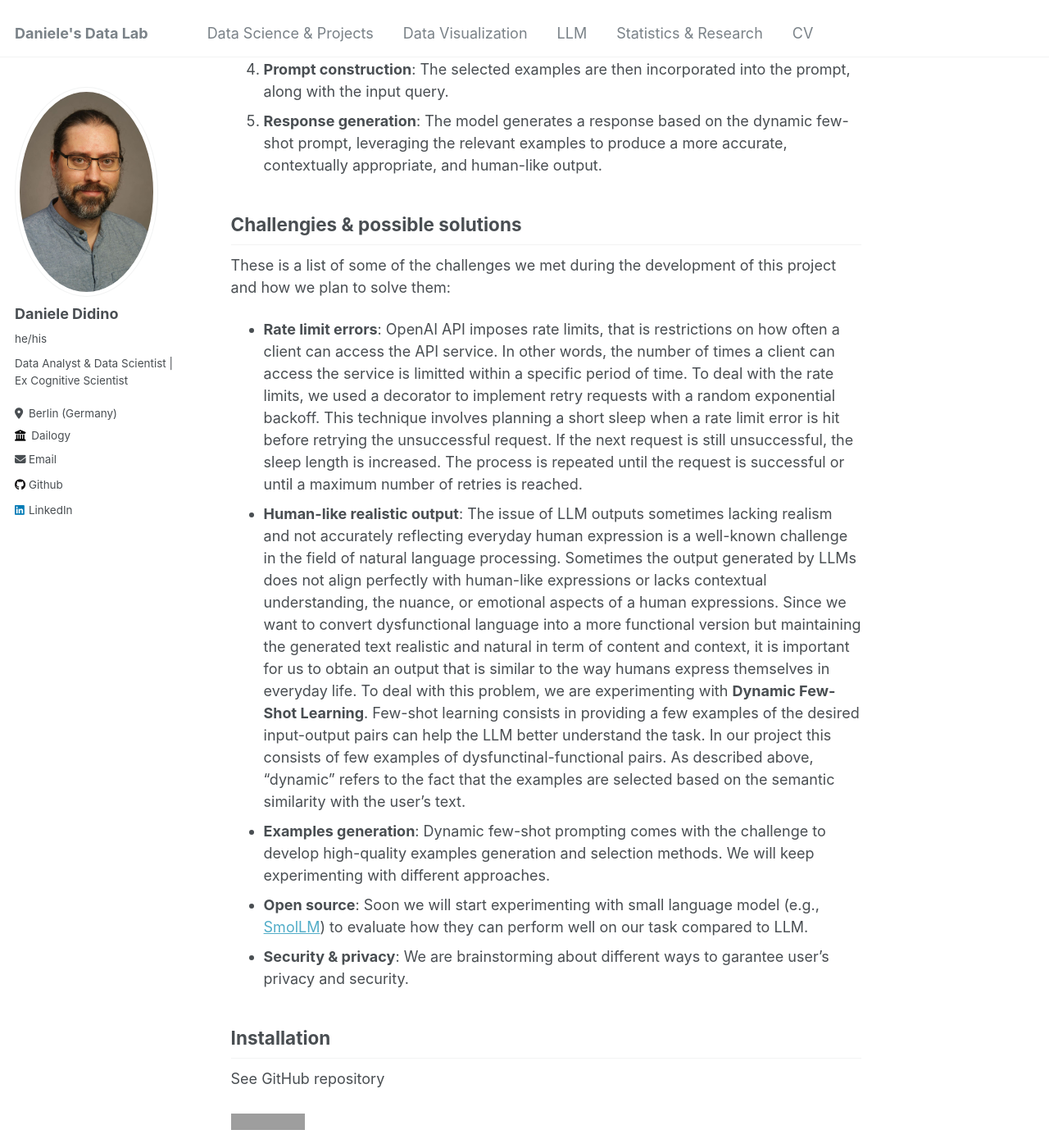
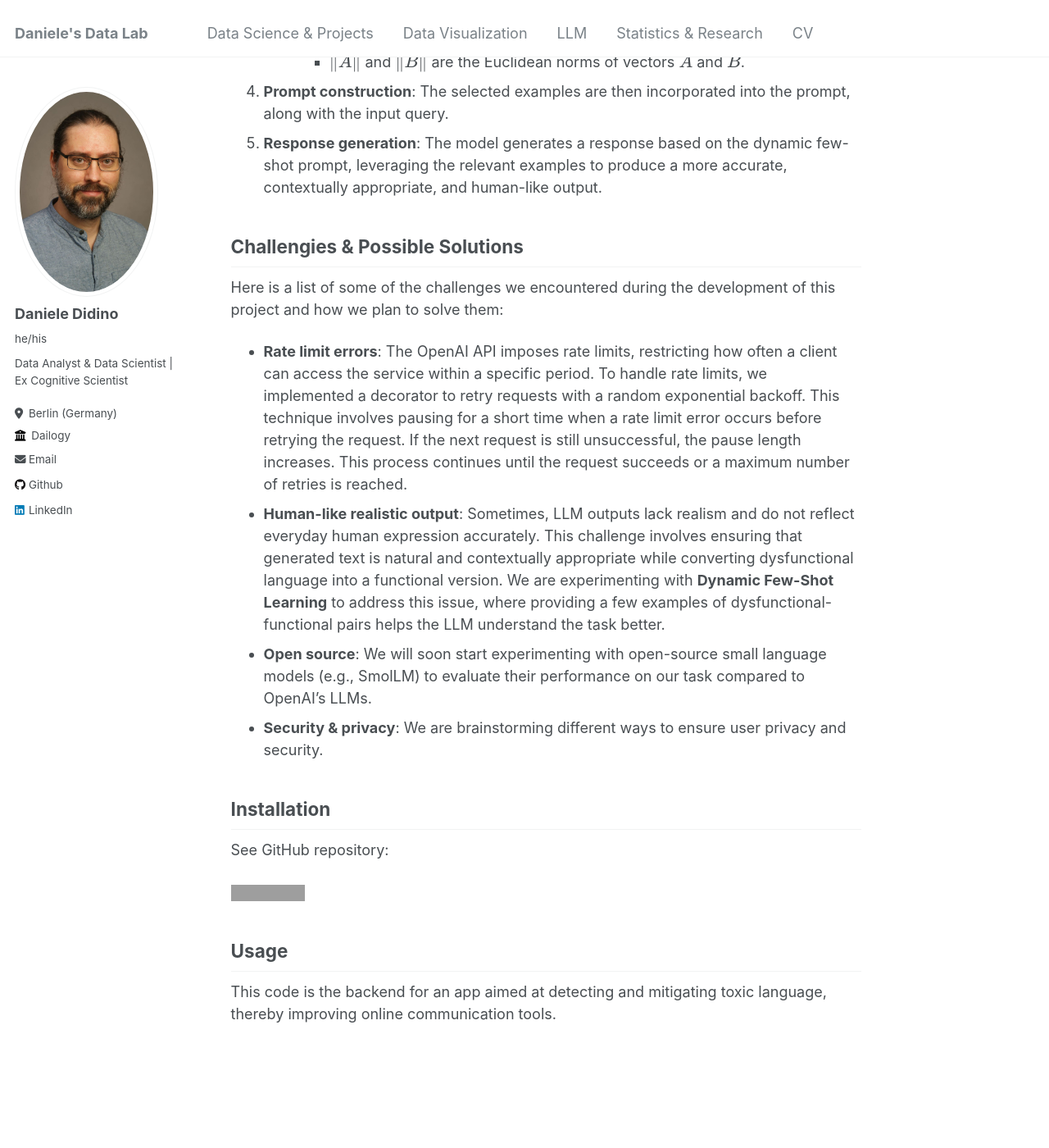
Before and after one commit to DanieleDidino/DanieleDidino.github.io, a Jekyll site: the page built from dailogy/dailogy_app.md, in a window 1280 px wide and 1400 px high, scrolled down 2151 px. Shown: the whole window at 82% size. Built offline with Jekyll 4.4.1, drawn with Linux system fonts in a browser that asks for light colours; our own code applies the rules of GitHub Pages for plain Markdown files; some of the changed text lies outside the part shown; grey boxes are pictures that could not be loaded.

Commit message:
correct dailogy_app.md and add Evaluation Methohds to dailogy.md

```diff
--- a/dailogy/dailogy_app.md
+++ b/dailogy/dailogy_app.md
@@ -19,28 +19,26 @@ Here is the GitHub repository:
 - [Objective](#objective)
 - [Description](#description)
 - [Dynamic few-shot prompting](#dynamic-few-shot-prompting)
-- [Challengies \& possible solutions](#challengies--possible-solutions)
+- [Challengies \& Possible Solutions](#challengies--possible-solutions)
 - [Installation](#installation)
 - [Usage](#usage)
 
 ## Objective
 
-This repository includes an app developed to transform dysfunctional and toxic language into more respectful and inclusive language.
-Currently, our focus is particularly on interactions between couples or ex-couples who need to communicate regularly.
-Our goal is to develop tools for detecting and mitigating such language, thereby promoting more respectful and inclusive conversations.
+This repository includes an app developed to transform dysfunctional and toxic language into more respectful and inclusive language. Our current focus is particularly on interactions between couples or ex-couples who need to communicate regularly. Our goal is to develop tools for detecting and mitigating such language, thereby promoting more respectful and inclusive conversations.
 
 ## Description
 
-We are still prototyping and developing the app, and exploring new opportunities (e.g., apply small language models to our goals, such as [SmolLM](https://huggingface.co/HuggingFaceTB/SmolLM-1.7B)). Currently, we developed an API using [FastAPI](https://fastapi.tiangolo.com/) and deployed it on [Heroku](https://www.heroku.com/). To transform text into functional and respectful language, we employ `gpt-3.5-turbo`, a Large Language Model (LLM) accessed through the OpenAI API. We are testing the efficacy of dynamic few-shot prompting.
+We are still prototyping and developing the app, and exploring new opportunities (e.g., applying small language models to our goals, such as [SmolLM](https://huggingface.co/HuggingFaceTB/SmolLM-1.7B)). Currently, we have developed an API using [FastAPI](https://fastapi.tiangolo.com/) and deployed it on [Heroku](https://www.heroku.com/). To transform text into functional and respectful language, we employ `gpt-3.5-turbo`, a Large Language Model (LLM) accessed through the OpenAI API. We are testing the efficacy of dynamic few-shot prompting.
 
 ## Dynamic few-shot prompting
 
-**Dynamic few-shot prompting** is a technique that aims to improve the performance of LLMs by providing them with a small number of relevant examples tailored to the specific task. Unlike traditional few-shot learning, where the examples are static and predefined, dynamic few-shot prompting selects or generates examples on the fly based on the input query. The LLM is provided with a few example inputs (examples of dysfunctional language in our project) and their corresponding outputs (the functional versions of those examples) to improve the model's understanding of the task and the context. This approach helps the LLM generate more accurate and contextually appropriate responses.
+**Dynamic few-shot prompting** is a technique that aims to improve the performance of LLMs by providing them with a small number of relevant examples tailored to the specific task. Unlike traditional few-shot learning, where the examples are static and predefined, dynamic few-shot prompting selects or generates examples on the fly based on the input query. The LLM is provided with a few example inputs (examples of dysfunctional language in our project) and their corresponding outputs (the functional versions of those examples) to improve the model's understanding of the task and context. This approach helps the LLM generate more accurate and contextually appropriate responses.
 
 How we implemented it:
-1. **Example generation**: We generated a small database of examples, consisting of synthetic data consisting of 200/300 dysfunctional-functional pairs. A description of the module that generated the examples can be found [here](/dailogy/synthetic_data/).
-2. **Input Embedding**: We embed the input query using the `text-embedding-3-small` model (from OpenAI).
-3. **Example selection**: We select a small number of relevant examples that match the query context. These examples are retrieved from the database, generated at point 1. Using **cosine similarity**, we find and retrieve from the database the examples most semantically similar to the query.
+1. **Example generation**: We created a small database of synthetic data, consisting of 200-300 dysfunctional-functional pairs. A description of the module that generated the examples can be found [here](/dailogy/synthetic_data/).
+2. **Input Embedding**: We embed the input query using the `text-embedding-3-small` model from OpenAI.
+3. **Example selection**: We select a small number of relevant examples that match the query context. These examples are retrieved from the database generated in the first step. Using **cosine similarity**, we find and retrieve from the database the examples most semantically similar to the query.
    - The **cosine similarity** between two vectors A and B is calculated as:
 
      $$
@@ -54,22 +52,20 @@ How we implemented it:
 4. **Prompt construction**: The selected examples are then incorporated into the prompt, along with the input query.
 5. **Response generation**: The model generates a response based on the dynamic few-shot prompt, leveraging the relevant examples to produce a more accurate, contextually appropriate, and human-like output.
 
-## Challengies & possible solutions
+## Challengies & Possible Solutions
 
-These is a list of some of the challenges we met during the development of this project and how we plan to solve them:
-
-- **Rate limit errors**: OpenAI API imposes rate limits, that is restrictions on how often a client can access the API service. In other words, the number of times a client can access the service is limitted within a specific period of time. To deal with the rate limits, we used a decorator to implement retry requests with a random exponential backoff. This technique involves planning a short sleep when a rate limit error is hit before retrying the unsuccessful request. If the next request is still unsuccessful, the sleep length is increased. The process is repeated until the request is successful or until a maximum number of retries is reached.
-- **Human-like realistic output**: The issue of LLM outputs sometimes lacking realism and not accurately reflecting everyday human expression is a well-known challenge in the field of natural language processing. Sometimes the output generated by LLMs does not align perfectly with human-like expressions or lacks contextual understanding, the nuance, or emotional aspects of a human expressions. Since we want to convert dysfunctional language into a more functional version but maintaining the generated text realistic and natural in term of content and context, it is important for us to obtain an output that is similar to the way humans express themselves in everyday life. To deal with this problem, we are experimenting with **Dynamic Few-Shot Learning**. Few-shot learning consists in providing a few examples of the desired input-output pairs can help the LLM better understand the task. In our project this consists of few examples of dysfunctinal-functional pairs. As described above, "dynamic" refers to the fact that the examples are selected based on the semantic similarity with the user's text.
-- **Examples generation**: Dynamic few-shot prompting comes with the challenge to develop high-quality examples generation and selection methods. We will keep experimenting with different approaches.
-- **Open source**: Soon we will start experimenting with small language model (e.g., [SmolLM](https://huggingface.co/HuggingFaceTB/SmolLM-1.7B)) to evaluate how they can perform well on our task compared to LLM.
-- **Security & privacy**: We are brainstorming about different ways to garantee user's privacy and security.
+Here is a list of some of the challenges we encountered during the development of this project and how we plan to solve them:
+- **Rate limit errors**: The OpenAI API imposes rate limits, restricting how often a client can access the service within a specific period. To handle rate limits, we implemented a decorator to retry requests with a random exponential backoff. This technique involves pausing for a short time when a rate limit error occurs before retrying the request. If the next request is still unsuccessful, the pause length increases. This process continues until the request succeeds or a maximum number of retries is reached.
+- **Human-like realistic output**: Sometimes, LLM outputs lack realism and do not reflect everyday human expression accurately. This challenge involves ensuring that generated text is natural and contextually appropriate while converting dysfunctional language into a functional version. We are experimenting with **Dynamic Few-Shot Learning** to address this issue, where providing a few examples of dysfunctional-functional pairs helps the LLM understand the task better.
+- **Open source**: We will soon start experimenting with open-source small language models (e.g., SmolLM) to evaluate their performance on our task compared to OpenAI's LLMs.
+- **Security & privacy**: We are brainstorming different ways to ensure user privacy and security.
 
 ## Installation
 
-See GitHub repository
+See GitHub repository:
 
 <a href="https://github.com/DanieleDidino/dailogue_app?tab=readme-ov-file#installation"><img src="https://img.shields.io/badge/GitHub-100000?style=for-the-badge&logo=github&logoColor=white"></a>
 
 ## Usage
 
-This code is the backend for an app aimed at detecting and mitigating toxic language, thus improving online communication tools.
+This code is the backend for an app aimed at detecting and mitigating toxic language, thereby improving online communication tools.
```
Also changed, not shown: _LLM_projects/dailogy.md (+2 -0 lines).
